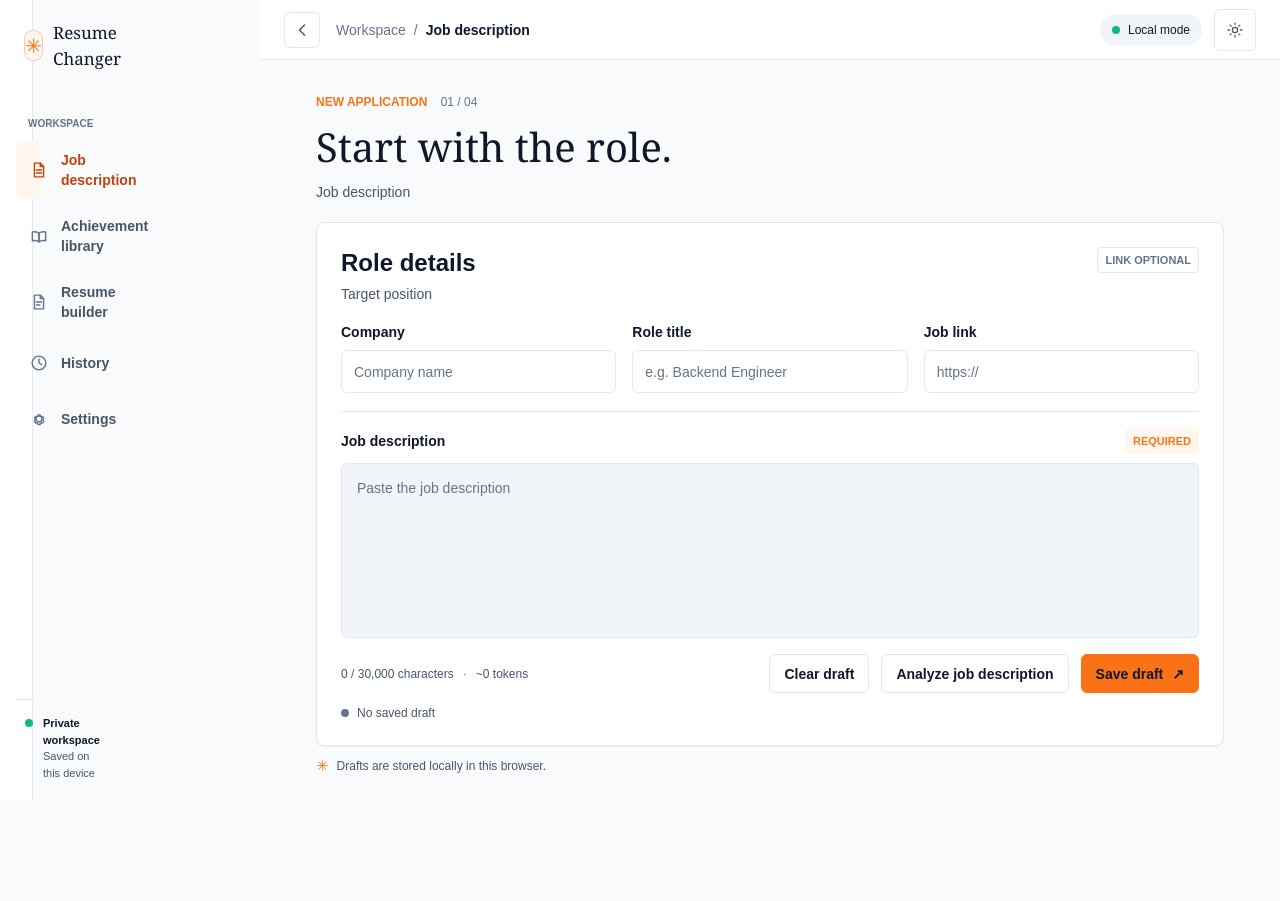
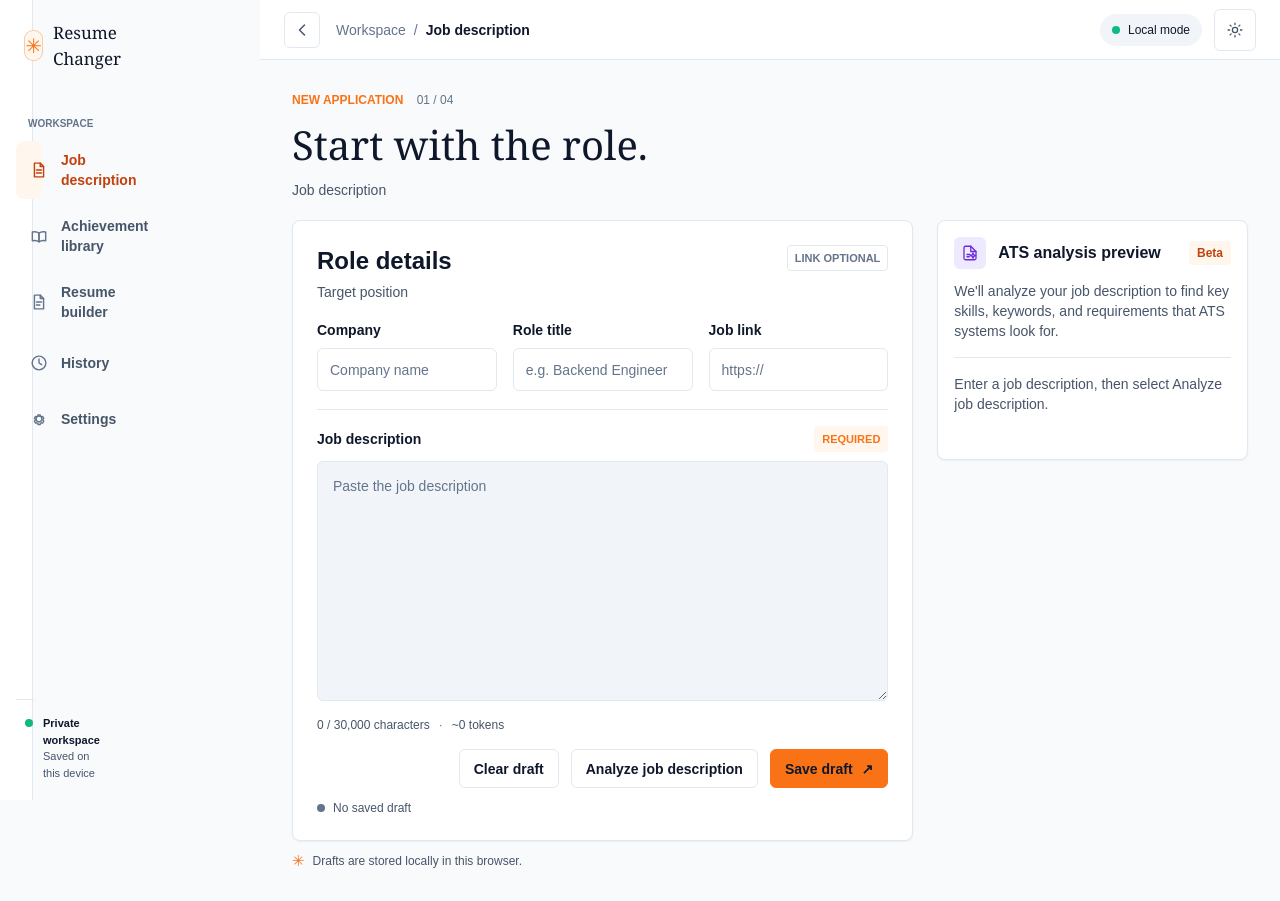
Before and after one commit to AyushGahtori/resume-changer, a Next.js app: page / in a window 1280 px wide. Before the commit the page ends 800 px from the top, so only its background shows below. Built offline with nearby package versions, Linux system fonts and the light colour scheme.

Commit message:
feat(home): add responsive ATS preview surface (UI task 22)

```diff
--- a/src/app/globals.css
+++ b/src/app/globals.css
@@ -1089,6 +1089,154 @@ a:focus-visible {
   min-width: 0;
   overflow-wrap: anywhere;
 }
+
+/* Task 22: the form and preview are sibling working surfaces. */
+.jd-work-grid {
+  display: grid;
+  grid-template-columns: minmax(0, 1fr);
+  gap: 24px;
+  align-items: start;
+  min-width: 0;
+}
+.jd-work-grid > * {
+  min-width: 0;
+}
+.ats-preview {
+  padding: 16px;
+  border: 1px solid var(--line);
+  border-radius: 8px;
+  background: var(--surface);
+  box-shadow: var(--shadow-xs);
+  min-height: 240px;
+  overflow-wrap: anywhere;
+}
+.ats-preview-heading {
+  display: flex;
+  align-items: center;
+  gap: 12px;
+}
+.ats-preview-icon {
+  display: inline-flex;
+  align-items: center;
+  justify-content: center;
+  flex: 0 0 32px;
+  width: 32px;
+  height: 32px;
+  border-radius: 6px;
+  color: var(--color-violet-strong);
+  background: var(--imagination-soft);
+}
+.ats-preview-icon svg {
+  width: 18px;
+  height: 18px;
+}
+.ats-preview-heading h2 {
+  margin: 0;
+  flex: 1;
+  min-width: 0;
+  color: var(--ink);
+  font-size: 16px;
+  line-height: 24px;
+  font-weight: 600;
+}
+.ats-beta {
+  display: inline-flex;
+  flex: 0 0 auto;
+  align-items: center;
+  min-height: 24px;
+  padding: 0 8px;
+  border-radius: 4px;
+  background: var(--color-orange-subtle);
+  color: var(--color-orange-strong);
+  font-size: 12px;
+  line-height: 16px;
+  font-weight: 600;
+}
+.ats-preview-description {
+  margin: 12px 0 0;
+  max-width: 44ch;
+  color: var(--muted);
+  font-size: 14px;
+  line-height: 20px;
+}
+.ats-preview-empty {
+  margin: 16px 0 0;
+  padding-top: 16px;
+  border-top: 1px solid var(--line);
+  color: var(--muted);
+  font-size: 14px;
+  line-height: 20px;
+}
+.ats-preview .jd-analysis {
+  margin-top: 16px;
+  padding: 0;
+  border: 0;
+  border-radius: 0;
+  box-shadow: none;
+  background: transparent;
+}
+.ats-preview .analysis-grid {
+  grid-template-columns: minmax(0, 1fr);
+  gap: 16px;
+}
+.ats-preview .analysis-role {
+  grid-template-columns: minmax(0, 1fr);
+}
+.ats-preview .jd-analysis-heading > div {
+  position: absolute;
+  width: 1px;
+  height: 1px;
+  padding: 0;
+  overflow: hidden;
+  clip-path: inset(50%);
+  white-space: nowrap;
+}
+.ats-preview .jd-analysis-heading {
+  justify-content: flex-end;
+}
+.ats-preview .analysis-inferred {
+  padding: 12px;
+}
+.jd-work-grid .form-footer {
+  flex-wrap: wrap;
+}
+.jd-work-grid .form-actions {
+  flex-wrap: wrap;
+  margin-left: auto;
+}
+.jd-workspace-frame:has(.jd-work-grid) {
+  height: auto;
+  min-height: 100dvh;
+  overflow: visible;
+}
+.jd-workspace-frame:has(.jd-work-grid) .main-column {
+  height: auto;
+  min-height: 100dvh;
+}
+.jd-workspace-frame:has(.jd-work-grid) .jd-form {
+  flex: none;
+}
+.jd-workspace-frame:has(.jd-work-grid) .jd-form textarea {
+  min-height: 240px;
+  resize: vertical;
+}
+@media (min-width: 1280px) {
+  .jd-work-grid {
+    grid-template-columns: minmax(0, 2fr) minmax(300px, 1fr);
+  }
+  .jd-workspace-frame:has(.jd-work-grid) .page-content {
+    padding: 32px;
+  }
+}
+@media (max-width: 700px) {
+  .jd-work-grid {
+    gap: 16px;
+  }
+  .jd-work-grid .form-actions {
+    width: 100%;
+    margin-left: 0;
+  }
+}
 .analysis-panel .jd-analysis-heading {
   flex-wrap: wrap;
 }
@@ -1187,7 +1335,7 @@ a:focus-visible {
   font-weight: 600;
   line-height: 20px;
 }
-.jd-page .analysis-panel .analysis-section h3 {
+.jd-page .analysis-panel .analysis-section :is(h3, h4) {
   margin-bottom: 8px;
   font-size: 16px;
   font-weight: 600;
--- /dev/null
+++ b/src/components/home/ats-analysis-preview.tsx
@@ -0,0 +1,39 @@
+import {
+  JobAnalysisPanel,
+  type AnalysisPanelProps,
+} from "./job-analysis-panel";
+
+export function ATSAnalysisPreview(props: AnalysisPanelProps) {
+  return (
+    <aside className="ats-preview" aria-labelledby="ats-preview-title">
+      <div className="ats-preview-heading">
+        <span className="ats-preview-icon" aria-hidden="true">
+          <svg
+            viewBox="0 0 24 24"
+            fill="none"
+            stroke="currentColor"
+            strokeWidth="1.7"
+            strokeLinecap="round"
+            strokeLinejoin="round"
+          >
+            <path d="M13 3H6a2 2 0 0 0-2 2v14a2 2 0 0 0 2 2h12a2 2 0 0 0 2-2V10l-7-7Z" />
+            <path d="M13 3v7h7M8 14h4m-4 3h3m5-5 1 2.5 2.5 1-2.5 1-1 2.5-1-2.5-2.5-1 2.5-1 1-2.5Z" />
+          </svg>
+        </span>
+        <h2 id="ats-preview-title">ATS analysis preview</h2>
+        <span className="ats-beta">Beta</span>
+      </div>
+      <p className="ats-preview-description">
+        We&apos;ll analyze your job description to find key skills, keywords,
+        and requirements that ATS systems look for.
+      </p>
+      {props.state === "idle" ? (
+        <p className="ats-preview-empty">
+          Enter a job description, then select Analyze job description.
+        </p>
+      ) : (
+        <JobAnalysisPanel {...props} embedded />
+      )}
+    </aside>
+  );
+}
--- a/src/components/home/job-analysis-panel.tsx
+++ b/src/components/home/job-analysis-panel.tsx
@@ -26,7 +26,10 @@ export function JobAnalysisPanel({
   error,
   cacheSaved,
   onAnalyze,
-}: AnalysisPanelProps) {
+  embedded = false,
+}: AnalysisPanelProps & { embedded?: boolean }) {
+  const Heading = embedded ? "h3" : "h2";
+  const CategoryHeading = embedded ? "h4" : "h3";
   if (state === "idle") return null;
   return (
     <section
@@ -35,7 +38,7 @@ export function JobAnalysisPanel({
     >
       <div className="jd-analysis-heading">
         <div>
-          <h2 id="analysis-title">Job description analysis</h2>
+          <Heading id="analysis-title">Job description analysis</Heading>
           <p>Review what the AI extracted before continuing.</p>
         </div>
         {state === "success" && (
@@ -105,7 +108,9 @@ export function JobAnalysisPanel({
                 key={key}
                 aria-labelledby={`analysis-${key}`}
               >
-                <h3 id={`analysis-${key}`}>{title}</h3>
+                <CategoryHeading id={`analysis-${key}`}>
+                  {title}
+                </CategoryHeading>
                 {analysis[key].length > 0 ? (
                   <ul>
                     {analysis[key].map((item, index) => (
@@ -121,7 +126,9 @@ export function JobAnalysisPanel({
               className="analysis-section"
               aria-labelledby="analysis-terminology"
             >
-              <h3 id="analysis-terminology">Synonyms and equivalent terms</h3>
+              <CategoryHeading id="analysis-terminology">
+                Synonyms and equivalent terms
+              </CategoryHeading>
               {analysis.terminology.length > 0 ? (
                 <ul>
                   {analysis.terminology.map(({ term, alternatives }, index) => (
--- a/src/components/jd-workspace.tsx
+++ b/src/components/jd-workspace.tsx
@@ -1,10 +1,8 @@
 "use client";
 
 import { useEffect, useRef, useState } from "react";
-import {
-  JobAnalysisPanel,
-  type AnalysisState,
-} from "@/components/home/job-analysis-panel";
+import type { AnalysisState } from "@/components/home/job-analysis-panel";
+import { ATSAnalysisPreview } from "@/components/home/ats-analysis-preview";
 import type { JobAnalysisResult } from "@/lib/ai/contracts";
 import {
   clearJobAnalysisCache,
@@ -263,6 +261,7 @@ export default function JDWorkspace() {
         </p>
       )}
 
+      <div className="jd-work-grid">
         <form className="jd-form" onSubmit={handleSubmit} noValidate>
           <div className="form-topline">
             <div>
@@ -290,7 +289,9 @@ export default function JDWorkspace() {
                 autoComplete="organization-title"
                 id="role-title"
                 name="roleTitle"
-              onChange={(event) => updateField("roleTitle", event.target.value)}
+                onChange={(event) =>
+                  updateField("roleTitle", event.target.value)
+                }
                 placeholder="e.g. Backend Engineer"
                 value={draft.roleTitle}
               />
@@ -396,7 +397,10 @@ export default function JDWorkspace() {
             role="status"
             aria-live="polite"
           >
-          <span className={`draft-dot draft-${saveState}`} aria-hidden="true" />
+            <span
+              className={`draft-dot draft-${saveState}`}
+              aria-hidden="true"
+            />
             {saveMessage}
           </div>
           {saveFeedback && (
@@ -409,13 +413,14 @@ export default function JDWorkspace() {
           )}
         </form>
 
-      <JobAnalysisPanel
+        <ATSAnalysisPreview
           state={analysisState}
           analysis={analysis}
           error={analysisError}
           cacheSaved={analysisCacheSaved}
           onAnalyze={handleAnalyze}
         />
+      </div>
 
       <div className="workspace-note">
         <span className="note-mark" aria-hidden="true">
```
Also changed, not shown: 25 other files (tests, documents, lock files or other folders). Lines whose indentation alone changed are shown as unchanged.
